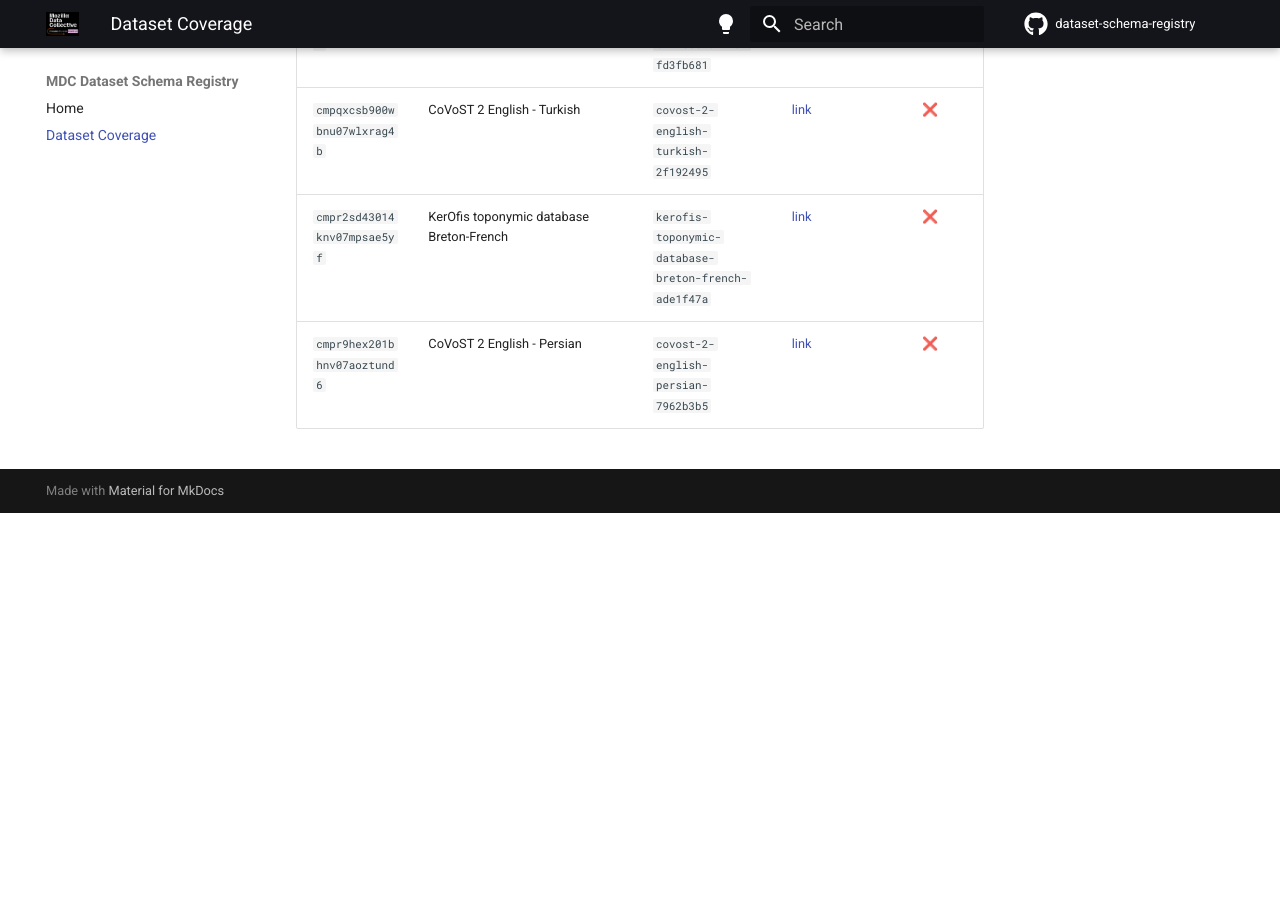
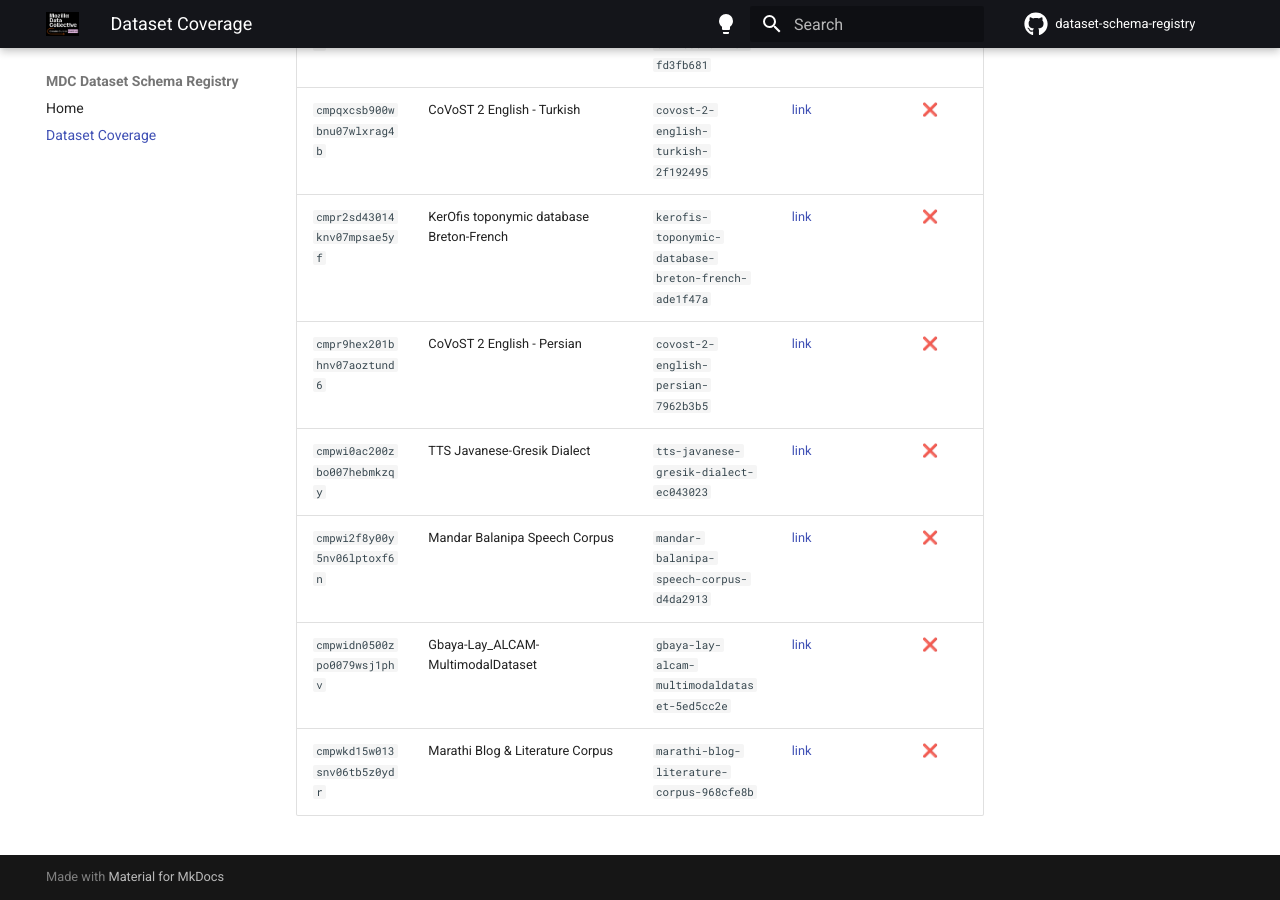
Before and after one commit to Mozilla-Data-Collective/dataset-schema-registry, an MkDocs documentation site: the page built from docs/dataset-coverage.md, in a window 1280 px wide and 900 px high, scrolled down 79782 px. Built offline with MkDocs 1.6.1 and Material for MkDocs 9.7.7, drawn with Linux system fonts in a browser that asks for light colours; comment, search, counter and statistics services are not loaded; before the commit the page ends 80295 px from its top, so only the background shows below that; some of the changed text lies outside the part shown.

Commit message:
chore: update dataset coverage [skip ci]

```diff
--- a/docs/dataset-coverage.md
+++ b/docs/dataset-coverage.md
@@ -789,3 +789,7 @@ schema in this registry and which ones are still missing.
 | `cmpqxcsb900wbnu07wlxrag4b` | CoVoST 2 English - Turkish | `covost-2-english-turkish-2f192495` | [link](https://mozilladatacollective.com/datasets/cmpqxcsb900wbnu07wlxrag4b) | ❌ |
 | `cmpr2sd43014knv07mpsae5yf` | KerOfis toponymic database Breton-French | `kerofis-toponymic-database-breton-french-ade1f47a` | [link](https://mozilladatacollective.com/datasets/cmpr2sd43014knv07mpsae5yf) | ❌ |
 | `cmpr9hex201bhnv07aoztund6` | CoVoST 2 English - Persian | `covost-2-english-persian-7962b3b5` | [link](https://mozilladatacollective.com/datasets/cmpr9hex201bhnv07aoztund6) | ❌ |
+| `cmpwi0ac200zbo007hebmkzqy` | TTS Javanese-Gresik Dialect | `tts-javanese-gresik-dialect-ec043023` | [link](https://mozilladatacollective.com/datasets/cmpwi0ac200zbo007hebmkzqy) | ❌ |
+| `cmpwi2f8y00y5nv06lptoxf6n` | Mandar Balanipa Speech Corpus | `mandar-balanipa-speech-corpus-d4da2913` | [link](https://mozilladatacollective.com/datasets/cmpwi2f8y00y5nv06lptoxf6n) | ❌ |
+| `cmpwidn0500zpo0079wsj1phv` | Gbaya-Lay_ALCAM-MultimodalDataset | `gbaya-lay-alcam-multimodaldataset-5ed5cc2e` | [link](https://mozilladatacollective.com/datasets/cmpwidn0500zpo0079wsj1phv) | ❌ |
+| `cmpwkd15w013snv06tb5z0ydr` | Marathi Blog & Literature Corpus | `marathi-blog-literature-corpus-968cfe8b` | [link](https://mozilladatacollective.com/datasets/cmpwkd15w013snv06tb5z0ydr) | ❌ |
```
Also changed, not shown: other parts of docs/dataset-coverage.md (+3 -3 lines).
